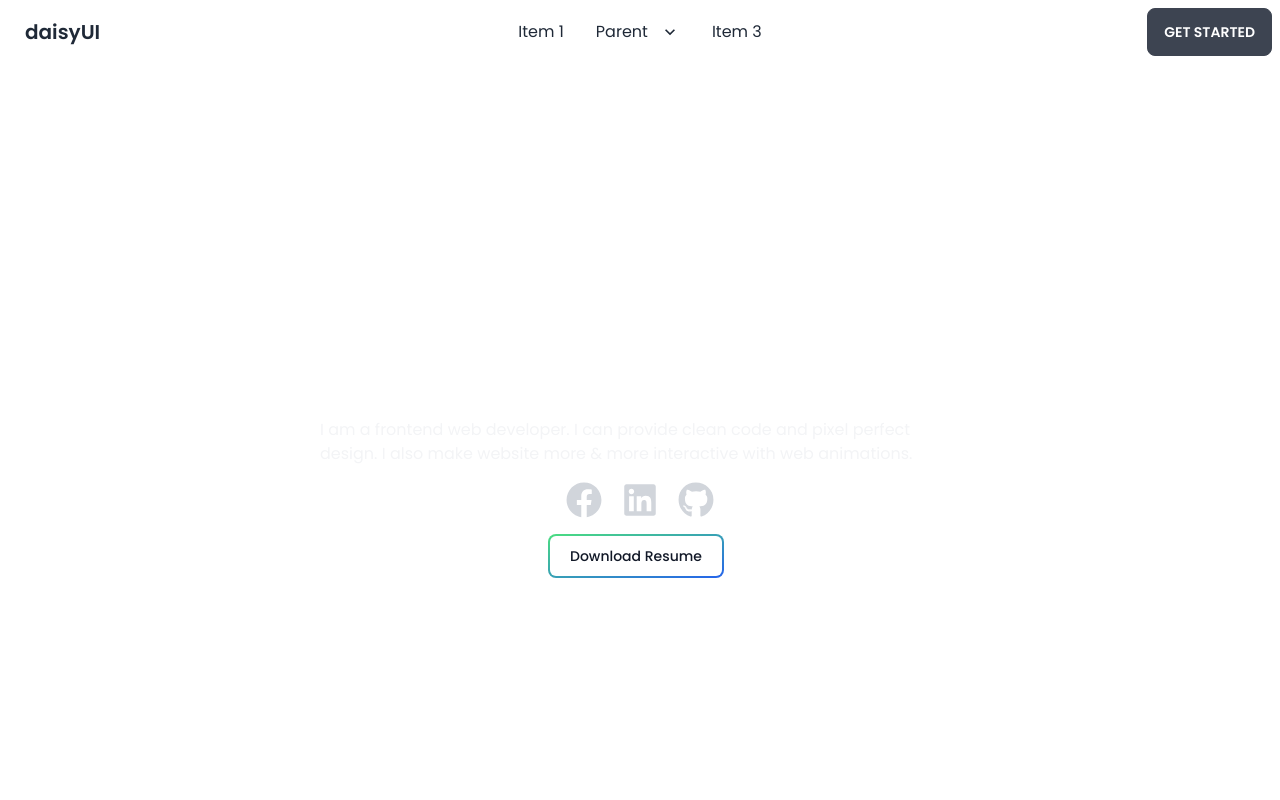
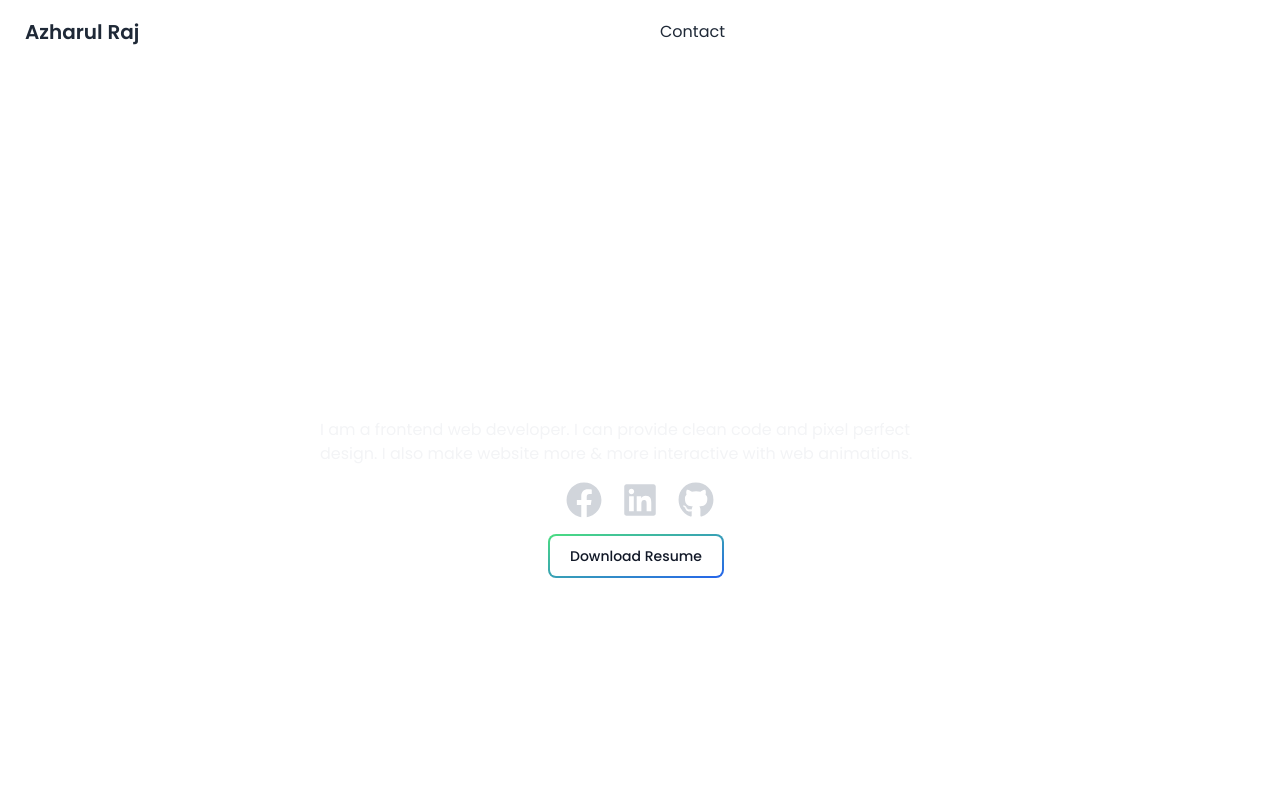
Before and after one commit to Azharul-Raj/personal-website, a React (Vite) app: page / in a window 1280 px wide. Shown: the top 800 px of the page. Built offline with nearby package versions, Linux system fonts and the light colour scheme.

Commit message:
email js installed

```diff
--- a/package.json
+++ b/package.json
@@ -10,6 +10,7 @@
   },
   "dependencies": {
     "daisyui": "^2.43.0",
+    "emailjs": "^4.0.1",
     "react": "^18.2.0",
     "react-dom": "^18.2.0",
     "react-icons": "^4.7.1",
--- a/src/App.jsx
+++ b/src/App.jsx
@@ -1,13 +1,17 @@
 import { useState } from 'react'
+import { RouterProvider } from 'react-router-dom'
 import './App.css'
 import HomePage from './components/HomePage'
+import { routes } from './layouts/routes'
 
 function App() {
-
+ const router=routes
   return (
-    <div className="">
+    <div className='dark:bg-[#070D1B] '>
+    <RouterProvider router={router}>
       <HomePage/>
-    </div>
+      </RouterProvider>
+      </div>
   )
 }
 
--- /dev/null
+++ b/src/components/Header/Header.jsx
@@ -0,0 +1,32 @@
+import React from 'react';
+import { Link } from 'react-router-dom';
+
+const Header = () => {
+  const nav = <>
+    <li><Link to="/contact">Contact</Link></li>
+  </>
+    return (
+        <>
+         <div className="navbar dark:bg-[#070D1B]">
+  <div className="navbar-start">
+    <div className="dropdown">
+      <label tabIndex={0} className="btn btn-ghost lg:hidden">
+        <svg xmlns="http://www.w3.org/2000/svg" className="h-5 w-5" fill="none" viewBox="0 0 24 24" stroke="currentColor"><path strokeLinecap="round" strokeLinejoin="round" strokeWidth="2" d="M4 6h16M4 12h8m-8 6h16" /></svg>
+      </label>
+      <ul tabIndex={0} className="menu menu-compact dropdown-content mt-3 p-2 shadow bg-base-100 rounded-box w-52">
+        {nav}
+      </ul>
+    </div>
+    <Link to='/' className="btn btn-ghost normal-case text-xl">Azharul Raj</Link>
+  </div>
+  <div className="navbar-center hidden lg:flex">
+    <ul className="menu menu-horizontal px-1">
+      {nav}
+    </ul>
+  </div>
+</div>
+        </>
+    );
+};
+
+export default Header;
--- a/src/components/HomePage.jsx
+++ b/src/components/HomePage.jsx
@@ -1,16 +1,12 @@
 import React from 'react';
-import Header from './sections/Header';
 import Contact from './sections/Contact';
-import Footer from './Footer/Footer';
 import Hero from './sections/Hero';
 
 const HomePage = () => {
     return (
-        <div className='dark:bg-[#070D1B] '>
-            <Header/>
+        <div>
             <Hero/>
             <Contact />
-            <Footer/>
         </div>
     );
 };
--- a/src/components/sections/Header.jsx
+++ /dev/null
@@ -1,53 +0,0 @@
-import React from 'react';
-
-const Header = () => {
-    return (
-        <>
-         <div className="navbar bg-base-100">
-  <div className="navbar-start">
-    <div className="dropdown">
-      <label tabIndex={0} className="btn btn-ghost lg:hidden">
-        <svg xmlns="http://www.w3.org/2000/svg" className="h-5 w-5" fill="none" viewBox="0 0 24 24" stroke="currentColor"><path strokeLinecap="round" strokeLinejoin="round" strokeWidth="2" d="M4 6h16M4 12h8m-8 6h16" /></svg>
-      </label>
-      <ul tabIndex={0} className="menu menu-compact dropdown-content mt-3 p-2 shadow bg-base-100 rounded-box w-52">
-        <li><a>Item 1</a></li>
-        <li tabIndex={0}>
-          <a className="justify-between">
-            Parent
-            <svg className="fill-current" xmlns="http://www.w3.org/2000/svg" width="24" height="24" viewBox="0 0 24 24"><path d="M8.59,16.58L13.17,12L8.59,7.41L10,6L16,12L10,18L8.59,16.58Z"/></svg>
-          </a>
-          <ul className="p-2">
-            <li><a>Submenu 1</a></li>
-            <li><a>Submenu 2</a></li>
-          </ul>
-        </li>
-        <li><a>Item 3</a></li>
-      </ul>
-    </div>
-    <a className="btn btn-ghost normal-case text-xl">daisyUI</a>
-  </div>
-  <div className="navbar-center hidden lg:flex">
-    <ul className="menu menu-horizontal px-1">
-      <li><a>Item 1</a></li>
-      <li tabIndex={0}>
-        <a>
-          Parent
-          <svg className="fill-current" xmlns="http://www.w3.org/2000/svg" width="20" height="20" viewBox="0 0 24 24"><path d="M7.41,8.58L12,13.17L16.59,8.58L18,10L12,16L6,10L7.41,8.58Z"/></svg>
-        </a>
-        <ul className="p-2">
-          <li><a>Submenu 1</a></li>
-          <li><a>Submenu 2</a></li>
-        </ul>
-      </li>
-      <li><a>Item 3</a></li>
-    </ul>
-  </div>
-  <div className="navbar-end">
-    <a className="btn">Get started</a>
-  </div>
-</div>
-        </>
-    );
-};
-
-export default Header;
--- a/src/components/sections/Hero.jsx
+++ b/src/components/sections/Hero.jsx
@@ -16,7 +16,7 @@ const Hero = () => {
             <div className="">
             <button className="relative inline-flex items-center justify-center p-0.5 mb-2 mr-2 overflow-hidden text-sm font-medium text-gray-900 rounded-lg group bg-gradient-to-br from-green-400 to-blue-600 group-hover:from-green-400 group-hover:to-blue-600 hover:text-white dark:text-white focus:ring-4 focus:outline-none focus:ring-green-200 dark:focus:ring-green-800">
   <span className="relative px-5 py-2.5 transition-all ease-in duration-75 bg-white dark:bg-gray-900 rounded-md group-hover:bg-opacity-0">
-      <a href='../../../public/Resume of Azharul Raj -F.pdf'>Download Resume</a>
+      <a href='/Resume of Azharul Raj -F.pdf'>Download Resume</a>
   </span>
 </button>
             </div>
--- a/src/layouts/Main.jsx
+++ b/src/layouts/Main.jsx
@@ -1,7 +1,8 @@
 import React from 'react';
 import { Outlet } from 'react-router-dom';
 import Footer from '../components/Footer/Footer';
-import Header from '../components/sections/Header';
+import Header from '../components/Header/Header';
+
 
 const Main = () => {
     return (
```
Also changed, not shown: 1 other file (tests, documents, lock files or other folders).
